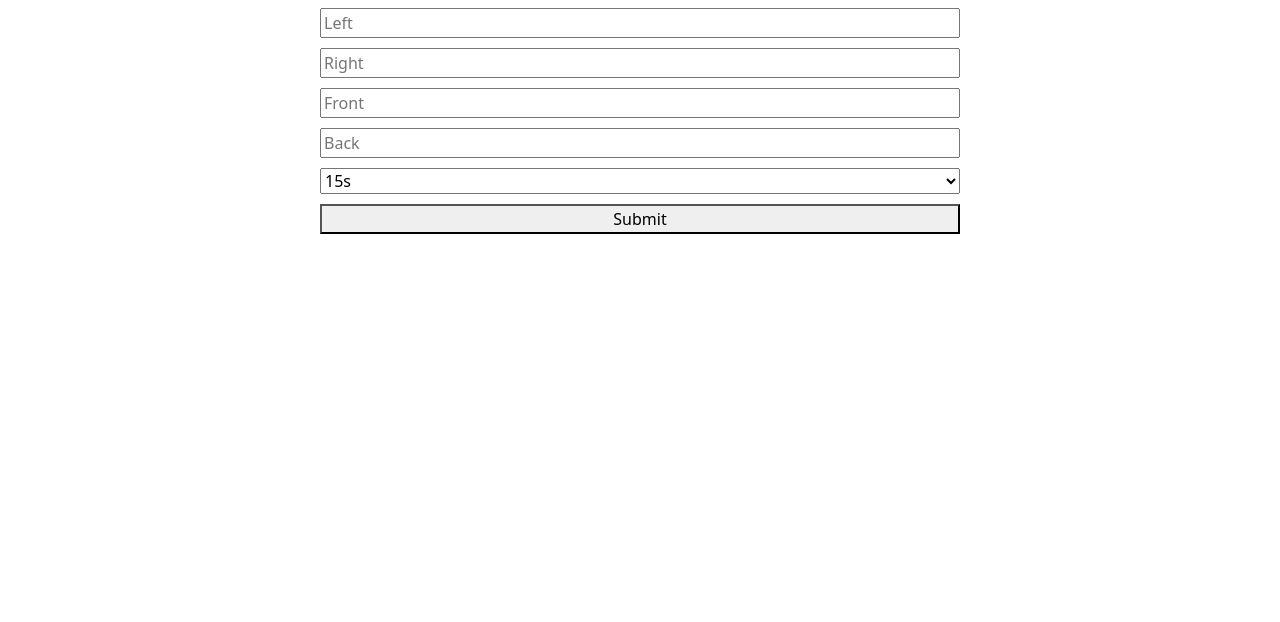
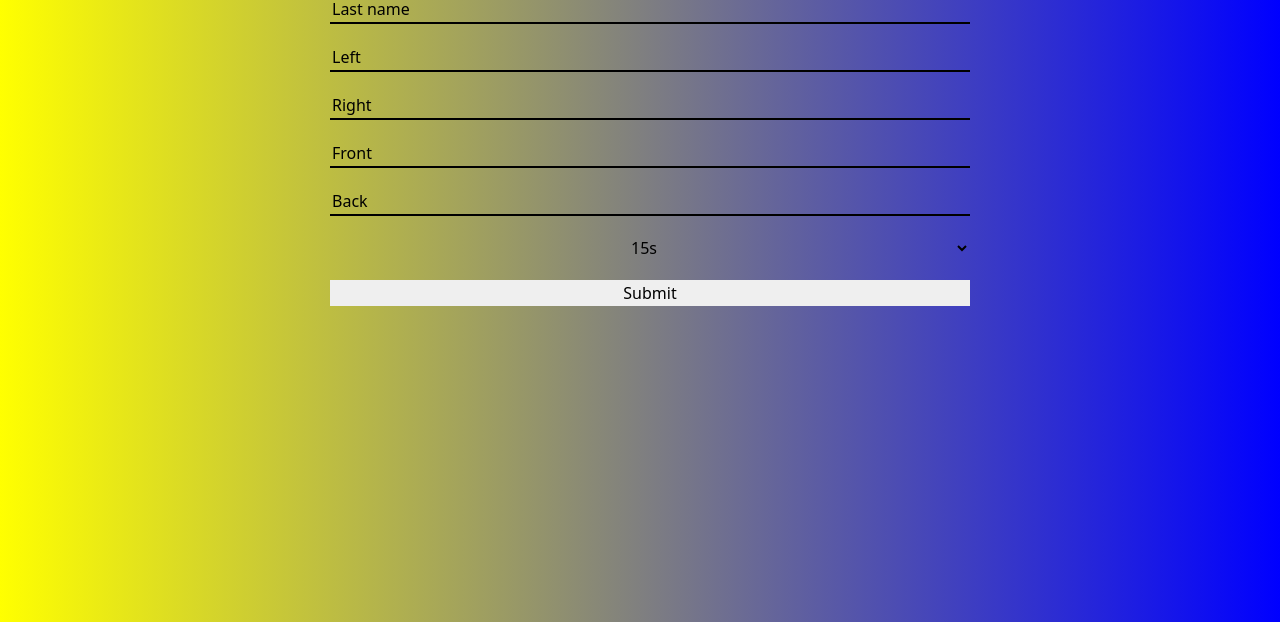
Before and after one commit to Ramo0o/Speed_ball_tracker, a website: page public/tracker.html in a window 1280 px wide. Shown: the part 178-800 px from the top of the page. Drawn offline with nearby package versions, Linux system fonts and the light colour scheme.

Commit message:
Update tracker.css

```diff
--- a/public/tracker.css
+++ b/public/tracker.css
@@ -1,22 +1,30 @@
+body{
+    background: linear-gradient(to right, yellow , blue);
+}
 #header{
     display: flex;
     width: 100%;
     justify-content: center;
     align-items: center;
+    margin:10px;
 }
 #fields_container{
     display: flex;
     width: 100%;
     justify-content: center;
     align-items: center;
+    margin:10px;
 }
 #fields{
     display: grid;
     width: 50%;
-    grid-gap: 10px;
+    grid-gap: 20px;
 }
 #centered-select{
     text-align: center;
+}
+#submit{
+    border: none;
 }
 .topbar{
     color: white;
@@ -37,3 +45,26 @@ a {
 #div1{
     margin: 10px;
 }
+.data{
+    font-family: "Amatic SC", sans-serif;
+    font-size: 24px;
+    font-weight: 900;
+    color: white;
+}
+.header{
+    font-family: "DM Serif Display", serif;
+    color: white;
+}
+::placeholder{
+    color:black
+}
+input[type = text]{
+    background-color: transparent;
+    border:none;
+    border-bottom: 2px solid black;
+}
+#time{
+    text-align: center;
+    background-color: transparent;
+    border: none;
+}
```
